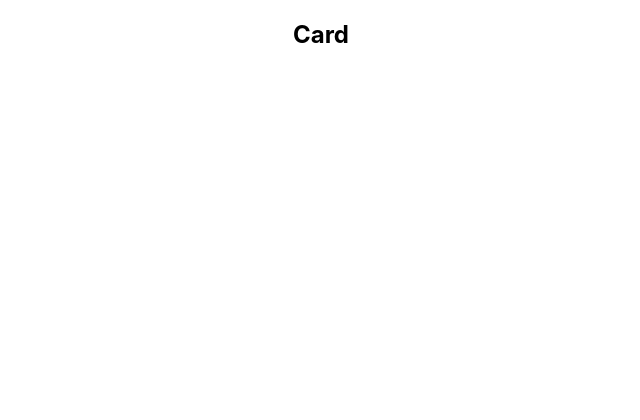
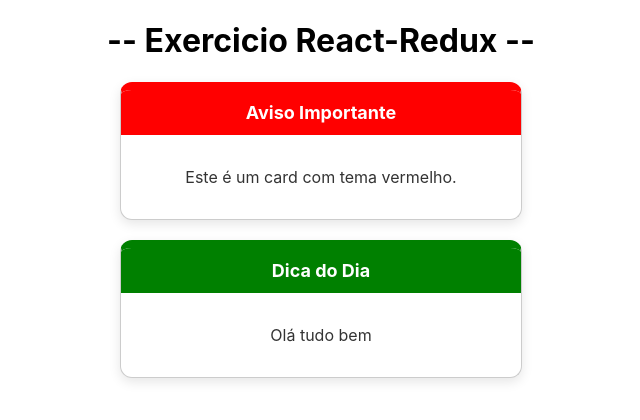
Before and after one commit to juancoutinhoflooxmongagua/Redux-Simples, a React (Create React App) app: page / in a window 1280 px wide. Shown: the top 420 px of the page, without its empty margins (319-959 px from the left). Built offline with nearby package versions, Linux system fonts and the light colour scheme.

Commit message:
feat: finish the Card

```diff
--- a/src/App.js
+++ b/src/App.js
@@ -4,9 +4,17 @@ import './App.css';
 function App() {
   return (
     <div className="App">
-      <Card>
 
+      <h1>-- Exercicio React-Redux --</h1>
+
+      <Card title="Aviso Importante" color="red">
+        <p>Este é um card com tema vermelho.</p>
       </Card>
+
+      <Card title="Dica do Dia" color="green">
+        <p>Olá tudo bem</p>
+      </Card>
+
     </div>
   );
 }
--- /dev/null
+++ b/src/components/Card.css
@@ -0,0 +1,22 @@
+.card {
+    border: 1px solid #ccc;
+    border-top-width: 8px;
+    border-radius: 12px;
+    max-width: 400px;
+    margin: 20px auto;
+    overflow: hidden;
+    box-shadow: 0 4px 12px rgba(0, 0, 0, 0.1);
+    background: white;
+  }
+
+  .card-header {
+    padding: 12px 16px;
+    font-size: 18px;
+    font-weight: bold;
+    color: white;
+  }
+
+  .card-content {
+    padding: 16px;
+    color: #333;
+  }
--- a/src/components/Card.jsx
+++ b/src/components/Card.jsx
@@ -1,9 +1,15 @@
 import React from "react";
+import './Card.css'; // Arquivo CSS com as classes
 
-export default function Card() {
+export default function Card({ title, children, color = "blue" }) {
     return (
-        <div>
-            <h2>Card</h2>
+        <div className="card" style={{ borderTopColor: color }}>
+            <div className="card-header" style={{ backgroundColor: color }}>
+                <span>{title}</span>
+            </div>
+            <div className="card-content">
+                {children}
+            </div>
         </div>
-    )
+    );
 }
```
